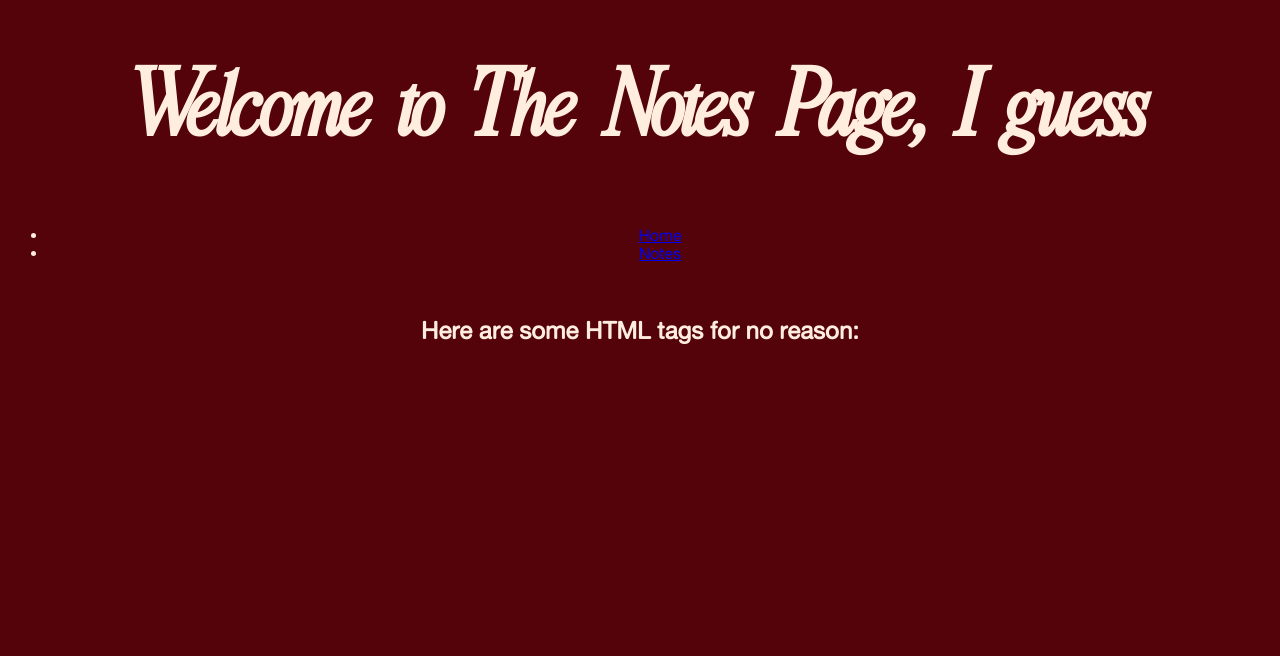
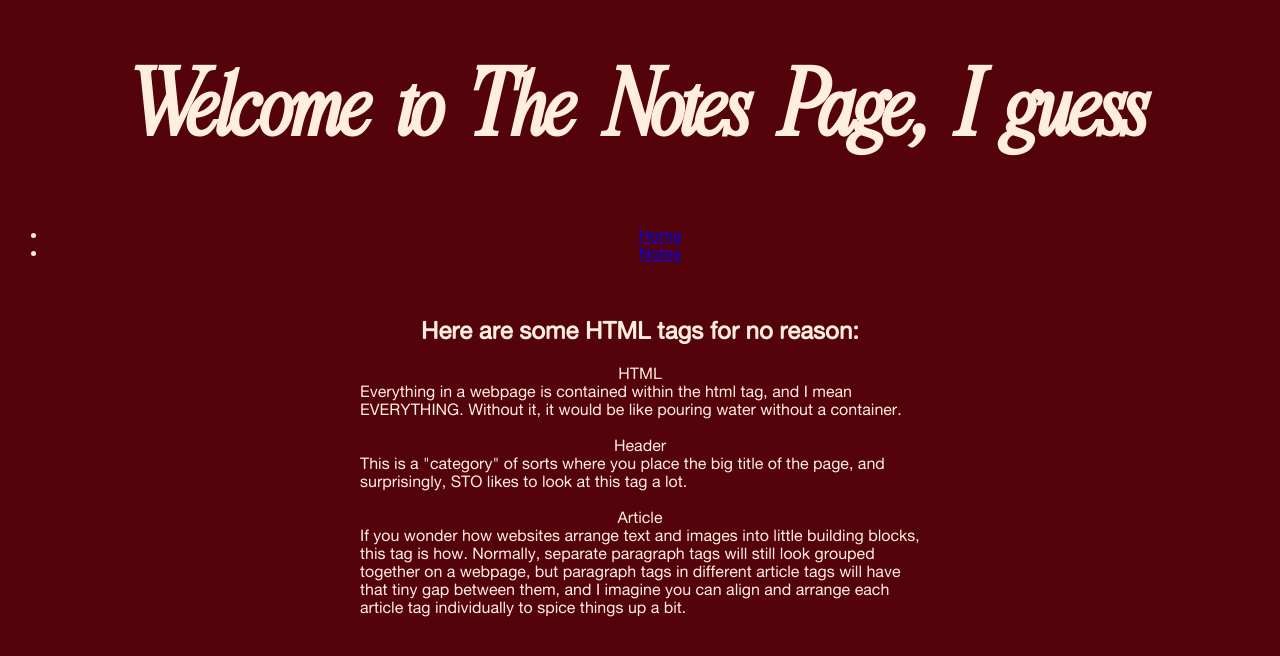
Before and after one commit to Inflique/web1-assign1, a plain HTML site: page notes.html in a window 1280 px wide. Drawn offline with Linux system fonts and the light colour scheme.

Commit message:
fixed css and added desc list

```diff
--- a/notes.html
+++ b/notes.html
@@ -24,7 +24,25 @@
         <article>
             <h1>Here are some HTML tags for no reason:</h1>
             <dl>
-                <dt></dt>
+                <dt>HTML</dt>
+                <dd>Everything in a webpage is contained within the html tag, and
+                    I mean EVERYTHING. Without it, it would be like pouring
+                    water without a container.
+                </dd>
+                <br>
+                <dt>Header</dt>
+                <dd>This is a "category" of sorts where you place the big title of
+                    the page, and surprisingly, STO likes to look at this tag a lot.
+                </dd>
+                <br>
+                <dt>Article</dt>
+                <dd>If you wonder how websites arrange text and images into little
+                    building blocks, this tag is how. Normally, separate paragraph
+                    tags will still look grouped together on a webpage, but paragraph
+                    tags in different article tags will have that tiny gap between them,
+                    and I imagine you can align and arrange each article tag individually
+                    to spice things up a bit.
+                </dd>
             </dl>
         </article>
 
--- a/styles/styles.css
+++ b/styles/styles.css
@@ -25,6 +25,7 @@ header{
 }
 
 p{
+    text-align: left;
     max-width:560px; /*goated css parameter*/
     margin:auto; /*no clue what this does EXACTLY, but it centered the text*/
 }
@@ -33,6 +34,12 @@ img{
     width: 560px;
 }
 
+dd{
+    text-align: left;
+    max-width: 560px;
+    margin: auto;
+}
+
 footer{
     font-family:'AlteHaasGroteskRegular';
 }
```
Also changed, not shown: index.html (+1 -1 lines).
